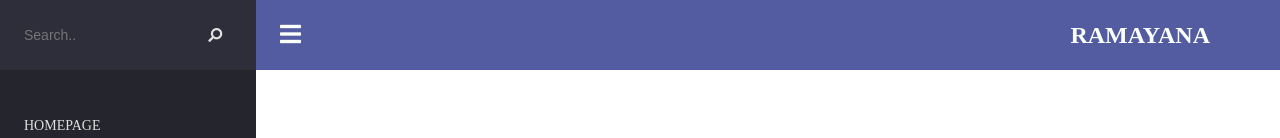
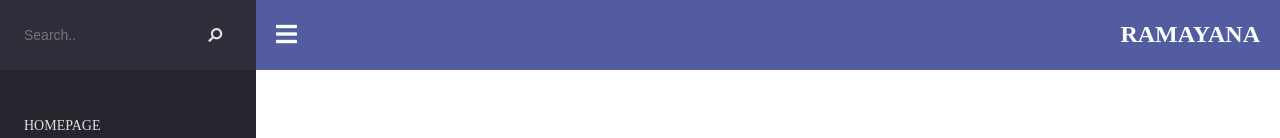
Before and after one commit to marksterben/my-assignment, a React (Create React App) app: page / in a window 1280 px wide. Shown: the top 138 px of the page. Built offline with nearby package versions, Linux system fonts and the light colour scheme.

Commit message:
refactor header

```diff
--- a/src/components/Header/Header.module.css
+++ b/src/components/Header/Header.module.css
@@ -1,8 +1,9 @@
 .header {
-  display: flex;
+  display: grid;
+  grid-template-columns: auto auto;
   justify-content: space-between;
-  align-items: center;
-  padding: 16px 70px 16px 24px;
+  align-content: center;
+  padding: 0 20px;
   background-color: #535ca1;
   height: 70px;
 }
--- a/src/components/Main/Main.module.css
+++ /dev/null
@@ -1,7 +0,0 @@
-.main {
-  display: flex;
-  flex-direction: column;
-  flex: 8;
-  margin: 0;
-  padding: 0;
-}
--- a/src/components/Main/index.js
+++ b/src/components/Main/index.js
@@ -3,11 +3,9 @@
 import Body from "../Body";
 import Header from "../Header";
 
-import styles from "./Main.module.css";
-
 const Main = ({ sidebarHandler }) => {
   return (
-    <div className={styles.main}>
+    <div>
       <Header sidebarHandler={sidebarHandler} />
       <Body />
     </div>
```
